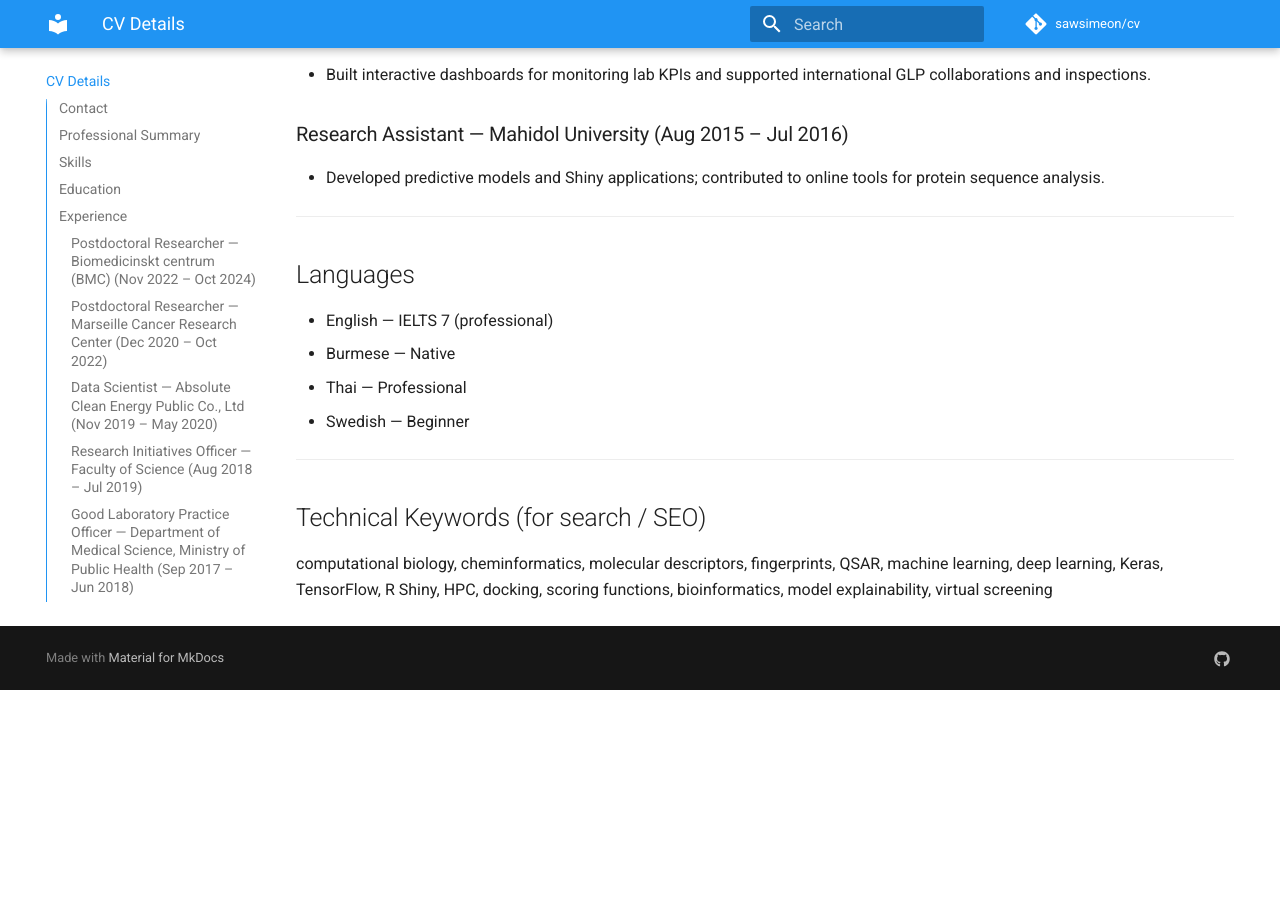
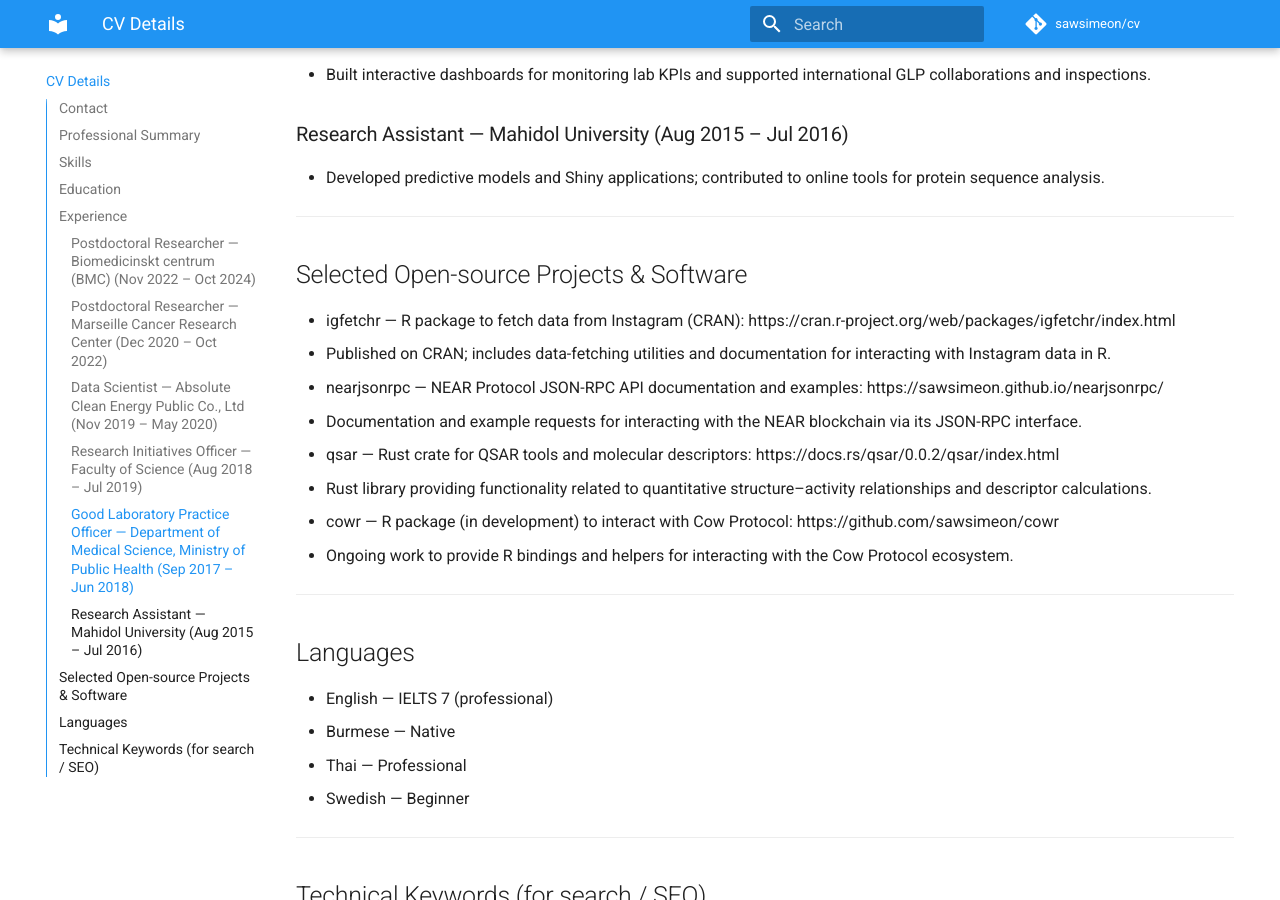
Before and after one commit to sawsimeon/cv, an MkDocs documentation site: the page built from docs/cv-details.md, in a window 1280 px wide and 900 px high, scrolled down 2036 px. Built offline with MkDocs 1.6.1 and Material for MkDocs 9.7.7, drawn with Linux system fonts in a browser that asks for light colours; comment, search, counter and statistics services are not loaded; before the commit the page ends 2726 px from its top, so only the background shows below that.

Commit message:
updated site

```diff
--- a/docs/cv-details.md
+++ b/docs/cv-details.md
@@ -66,6 +66,22 @@ I specialize in computational methods and informatics with expertise in molecula
 
 ---
 
+## Selected Open-source Projects & Software
+
+- igfetchr — R package to fetch data from Instagram (CRAN): https://cran.r-project.org/web/packages/igfetchr/index.html
+  - Published on CRAN; includes data-fetching utilities and documentation for interacting with Instagram data in R.
+
+- nearjsonrpc — NEAR Protocol JSON-RPC API documentation and examples: https://sawsimeon.github.io/nearjsonrpc/
+  - Documentation and example requests for interacting with the NEAR blockchain via its JSON-RPC interface.
+
+- qsar — Rust crate for QSAR tools and molecular descriptors: https://docs.rs/qsar/0.0.2/qsar/index.html
+  - Rust library providing functionality related to quantitative structure–activity relationships and descriptor calculations.
+
+- cowr — R package (in development) to interact with Cow Protocol: https://github.com/sawsimeon/cowr
+  - Ongoing work to provide R bindings and helpers for interacting with the Cow Protocol ecosystem.
+
+---
+
 ## Languages
 
 - English — IELTS 7 (professional)
--- a/mkdocs.yml
+++ b/mkdocs.yml
@@ -9,6 +9,7 @@ nav:
   - Home: index.md
   - CV Details: cv-details.md
   - Publications: publications.md
+  - Web3 Portfolio: web3.md
 
 theme:
   name: material
```
Also changed, not shown: docs/index.md (+1 -0 lines).
